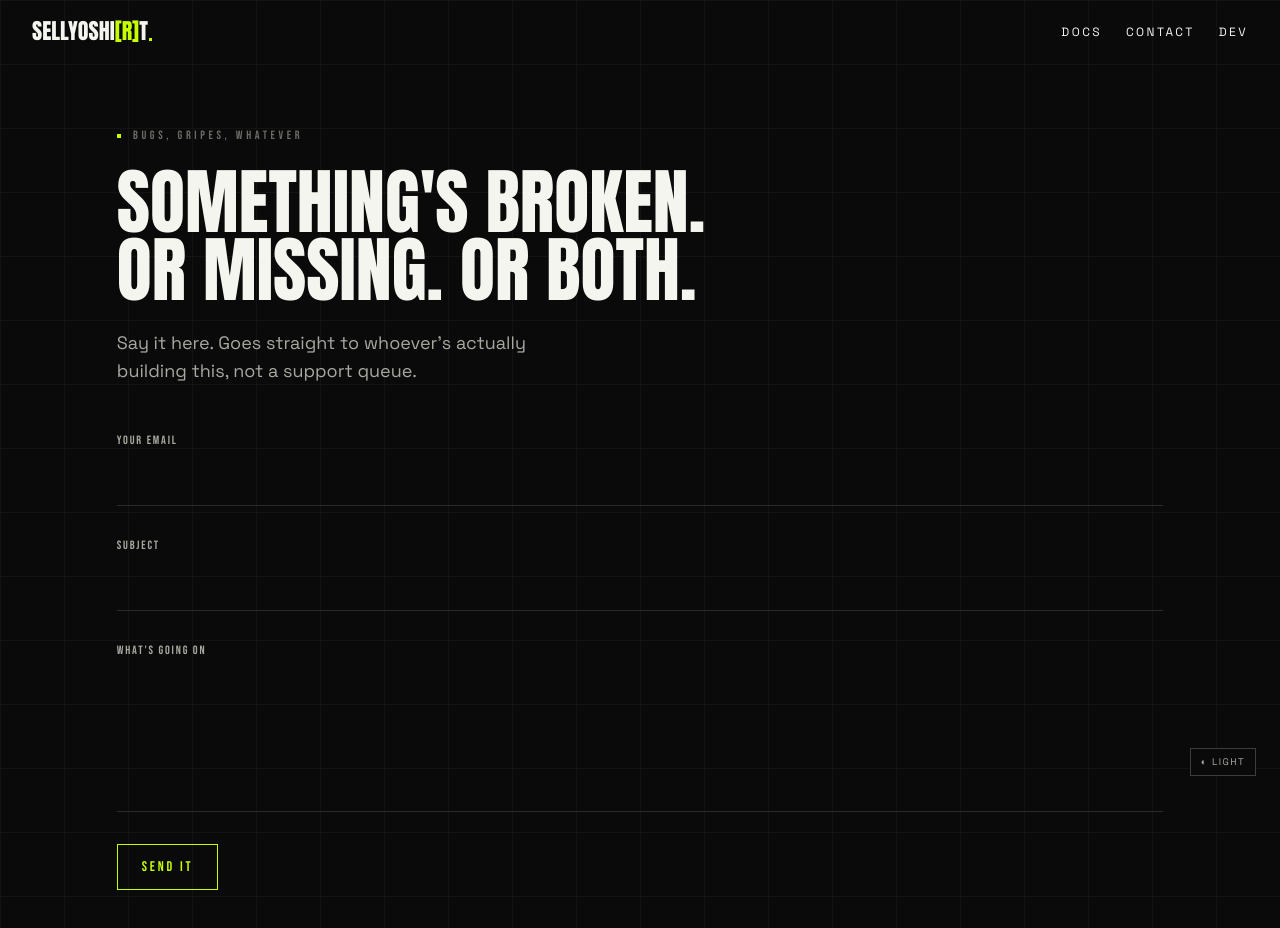
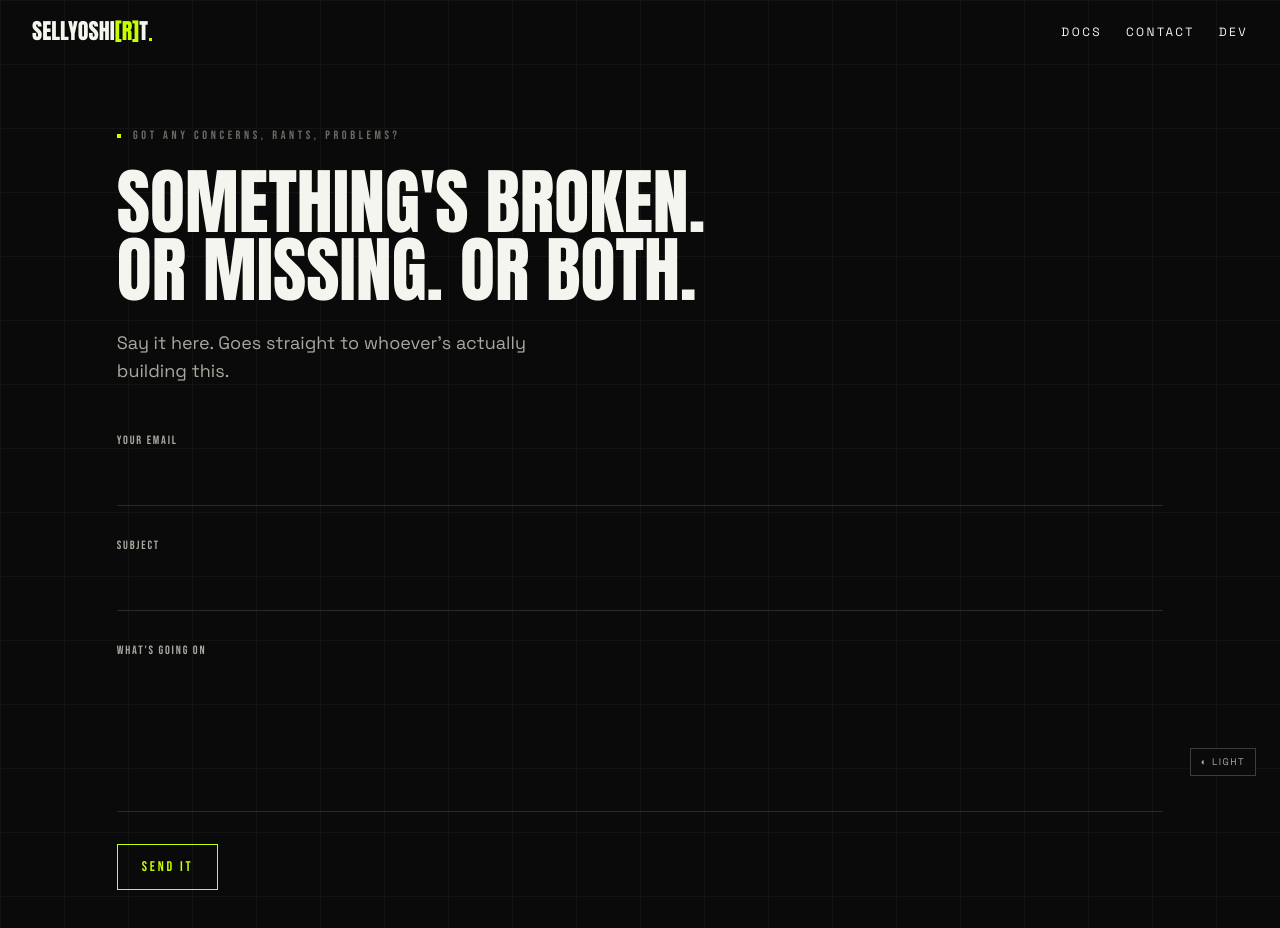
Before and after one commit to ajaxarrow/sellyourshit-web, a Next.js app: page /contact in a window 1280 px wide. Shown: the top 928 px of the page. Built offline with nearby package versions, Linux system fonts and the light colour scheme.

Commit message:
modify text

```diff
--- a/src/app/contact/page.tsx
+++ b/src/app/contact/page.tsx
@@ -77,7 +77,7 @@ export default function ContactPage() {
               className="flex items-center gap-3 font-label text-xs uppercase tracking-[0.3em] text-ink-faint"
             >
               <span className="inline-block h-[0.35em] w-[0.35em] bg-accent" />
-              Bugs, gripes, whatever
+              Got any concerns, rants, problems?
             </motion.p>
 
             <motion.h1
@@ -90,8 +90,7 @@ export default function ContactPage() {
             </motion.h1>
 
             <motion.p variants={snapUp} className="max-w-md font-body text-lg text-ink-muted">
-              Say it here. Goes straight to whoever&apos;s actually building this,
-              not a support queue.
+              Say it here. Goes straight to whoever&apos;s actually building this.
             </motion.p>
 
             <motion.form
--- a/src/components/sections/Hero.tsx
+++ b/src/components/sections/Hero.tsx
@@ -34,7 +34,7 @@ export function Hero() {
             className="flex items-center gap-3 font-label text-xs uppercase tracking-[0.3em] text-ink-faint"
           >
             <span className="inline-block h-[0.35em] w-[0.35em] bg-accent" />
-            For resellers starting from zero
+            Reselling Inventory & Sales Tracking App
           </motion.p>
 
           <motion.div variants={snapUp}>
```
